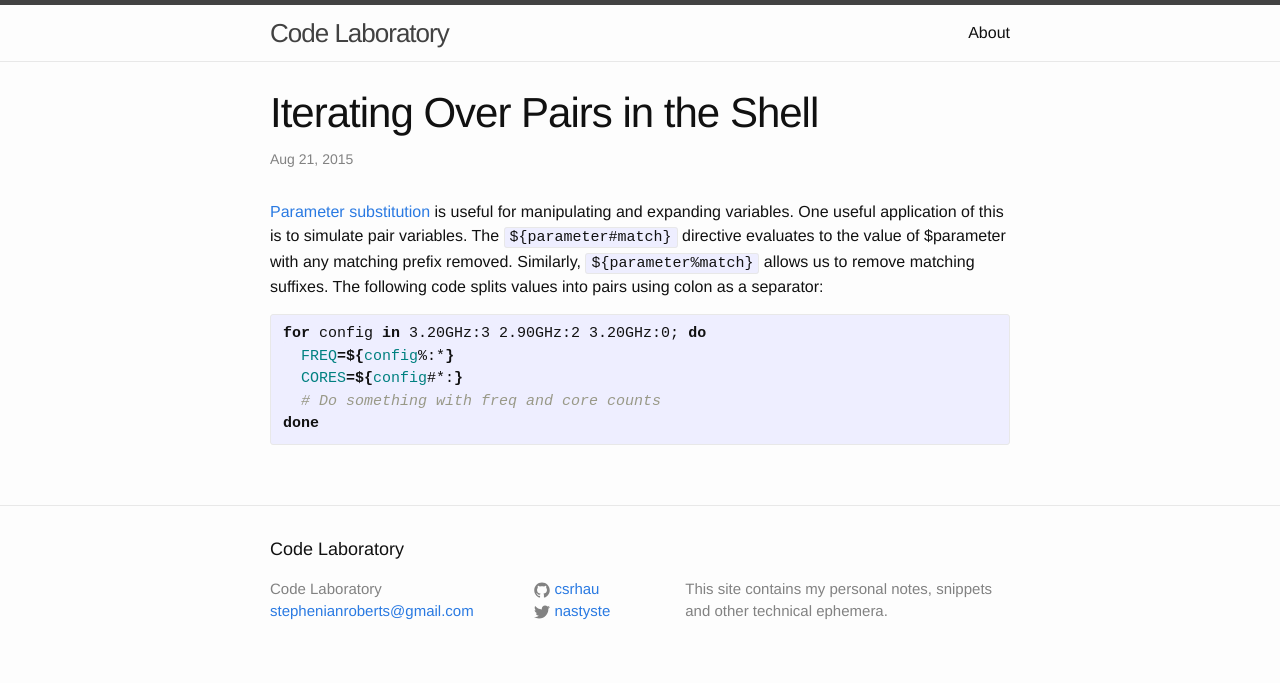
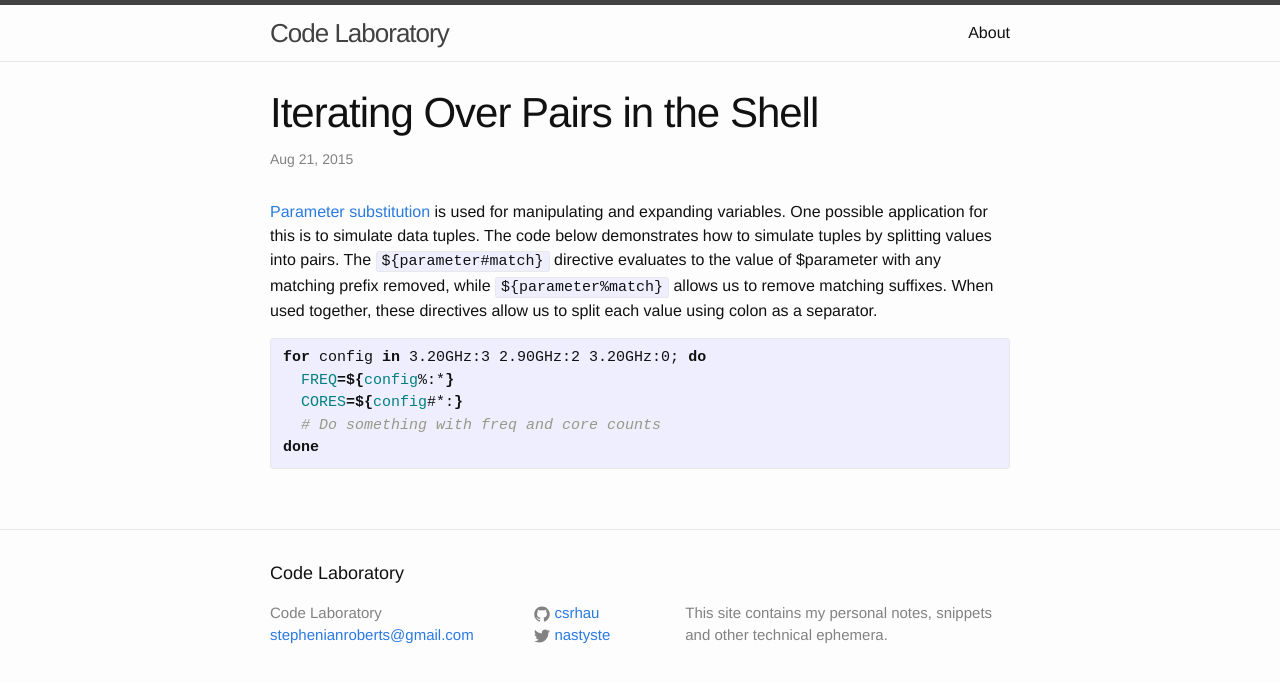
Before and after one commit to csrhau/laboratory, a Jekyll site: the page built from _posts/2015-08-21-iterating-over-pairs-in-bash.markdown, in a window 1280 px wide. Shown: the top 683 px of the page. Built offline with Jekyll 4.4.1, drawn with Linux system fonts in a browser that asks for light colours.

Commit message:
reworded iterating

```diff
--- a/_posts/2015-08-21-iterating-over-pairs-in-bash.markdown
+++ b/_posts/2015-08-21-iterating-over-pairs-in-bash.markdown
@@ -5,11 +5,11 @@ date:   2015-08-21 16:00:30
 categories: shell scripting
 ---
 
-[Parameter substitution][parameter substitution] is useful for manipulating and expanding variables.
-One useful application of this is to simulate pair variables.
-The `${parameter#match}` directive evaluates to the value of $parameter with any matching prefix removed.
-Similarly, `${parameter%match}` allows us to remove matching suffixes.
-The following code splits values into pairs using colon as a separator:
+[Parameter substitution][parameter substitution] is used for manipulating and expanding variables.
+One possible application for this is to simulate data tuples.
+The code below demonstrates how to simulate tuples by splitting values into pairs.
+The `${parameter#match}` directive evaluates to the value of $parameter with any matching prefix removed, while `${parameter%match}` allows us to remove matching suffixes.
+When used together, these directives allow us to split each value using colon as a separator.
 
 {% highlight bash %}
 for config in 3.20GHz:3 2.90GHz:2 3.20GHz:0; do
```
